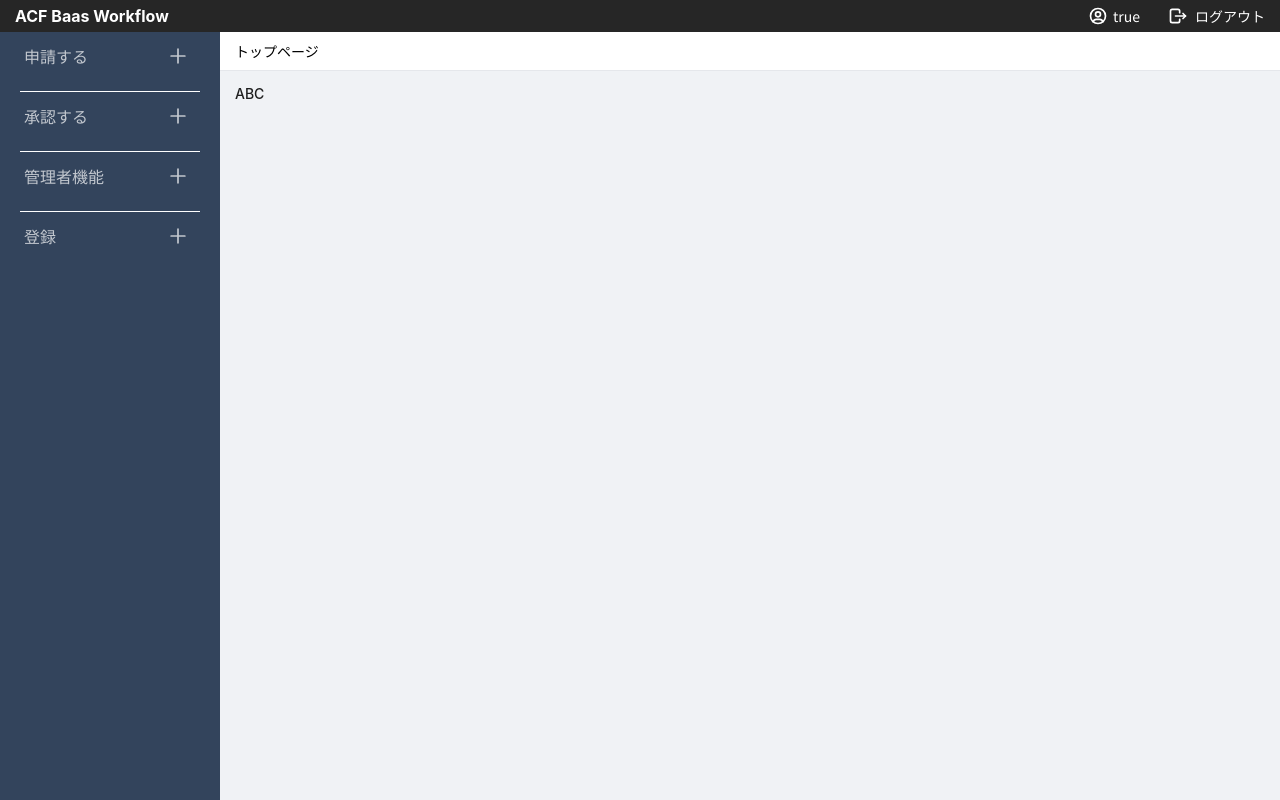
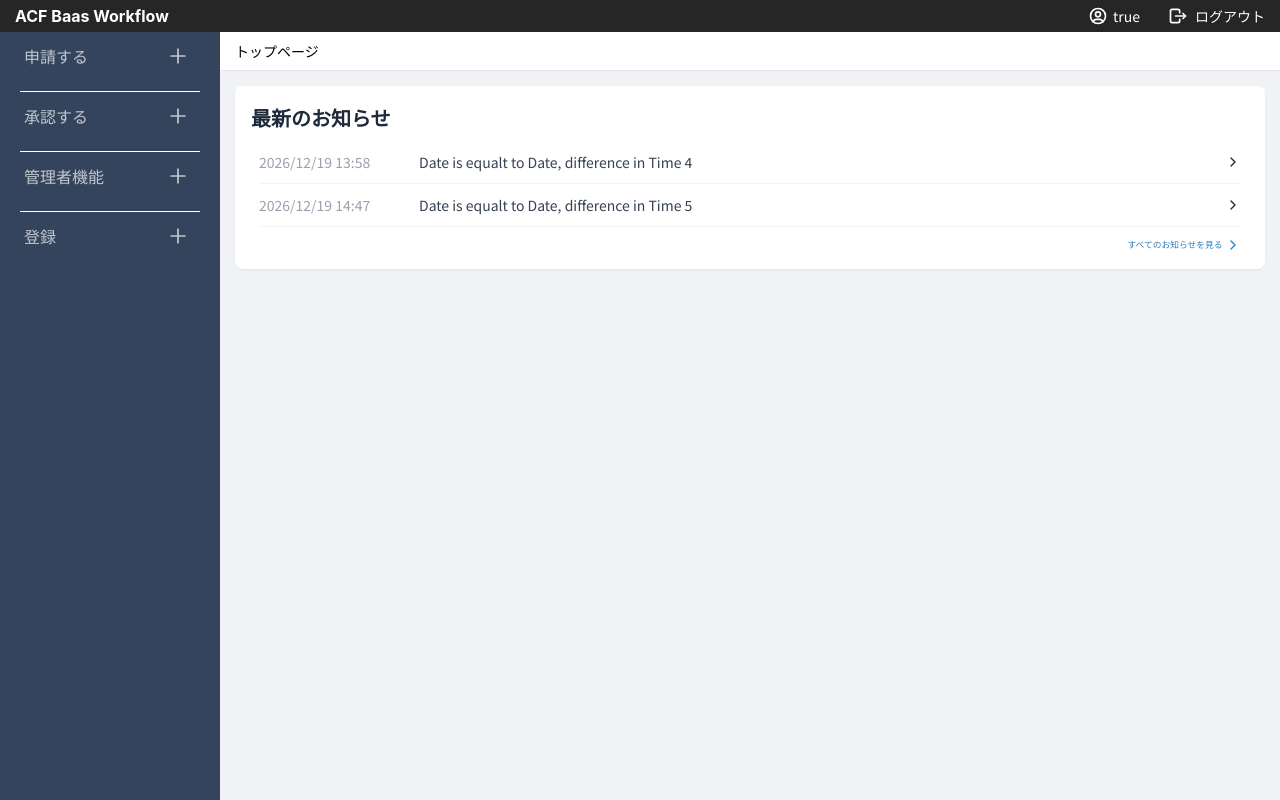
Before and after one commit to tutaiyb04/demo-login, a Vue app in the folder frontend/: page /wf-tops in a window 1280 px wide. Built offline with nearby package versions, Linux system fonts and the light colour scheme; sample sign-in values are in the browser's storage.

Commit message:
ui TopView

```diff
--- a/frontend/src/layouts/AdminLayout.vue
+++ b/frontend/src/layouts/AdminLayout.vue
@@ -249,7 +249,7 @@ const navigateTo = (path: string) => {
               <RouterLink
                 v-if="!isTopPage"
                 to="/wf-tops"
-                class="font-medium text-blue-600 hover:text-blue-500"
+                class="font-medium !text-gray-400 hover:!text-gray-400 hover:!bg-white"
               >
                 トップページ
               </RouterLink>
--- a/frontend/src/router/routesList.ts
+++ b/frontend/src/router/routesList.ts
@@ -12,6 +12,7 @@ import UserManagementView from "@/views/management/UserManagementView.vue";
 import ApplyRouteListView from "@/views/register/ApplyRouteListView.vue";
 import FilesView from "@/views/register/FilesView.vue";
 import LatestNewsView from "@/views/register/LatestNewsView.vue";
+import NewsDetailView from "@/views/register/NewsDetailView.vue";
 import TopView from "@/views/TopView.vue";
 import UserView from "@/views/UserView.vue";
 import type { RouteRecordRaw } from "vue-router";
@@ -194,4 +195,15 @@ export const routesList: RouteRecordRaw[] = [
       parentKey: "register_menu",
     },
   },
+  {
+    path: "/latest-news/:id",
+    name: "news-detail",
+    component: NewsDetailView,
+    meta: {
+      title: "お知らせ詳細",
+      layoutType: "admin",
+      requiresAuth: true,
+      parentKey: "register_menu",
+    },
+  },
 ];
--- a/frontend/src/views/TopView.vue
+++ b/frontend/src/views/TopView.vue
@@ -1,4 +1,103 @@
-<script setup lang="ts"></script>
+<script setup lang="ts">
+import { useRouter } from "vue-router";
+
+const router = useRouter();
+
+const newList = [
+  {
+    id: 1,
+    date: "2026/12/19 13:58",
+    title: "Date is equalt to Date, difference in Time 4",
+  },
+  {
+    id: 2,
+    date: "2026/12/19 14:47",
+    title: "Date is equalt to Date, difference in Time 5",
+  },
+];
+
+const goToAllNews = () => {
+  router.push("/latest-news");
+};
+
+const goToNewsDetail = (id: number) => {
+  router.push(`/latest-news/${id}`);
+};
+</script>
+
 <template>
-  <h1>ABC</h1>
+  <div class="flex flex-col gap-6 !bg-[#f1f7f7]">
+    <a-card :bordered="false" class="w-full shadow-sm custom-card">
+      <template #title>
+        <span class="text-[2rem] font-blod text-gray-800">最新のお知らせ</span>
+      </template>
+
+      <div class="flex flex-col">
+        <div
+          v-for="news in newList"
+          :key="news.id"
+          class="flex items-center py-4 border-b border-gray-100 cursor-pointer hover:bg-gray-50 transition-colors group"
+          @click="goToNewsDetail(news.id)"
+        >
+          <span class="text-gray-400 text-[1.4rem] w-[160px] shrink-0">{{
+            news.date
+          }}</span>
+          <span class="text-gray-700 text-[1.4rem] flex-1">{{
+            news.title
+          }}</span>
+          <svg
+            xmlns="http://www.w3.org/2000/svg"
+            width="16"
+            height="16"
+            viewBox="0 0 24 24"
+            fill="none"
+            stroke="currentColor"
+            stroke-width="2"
+            stroke-linecap="round"
+            stroke-linejoin="round"
+            class="text-gray-800 group-hover:text-blue-500 transition-colors"
+          >
+            <path d="M9 6l6 6l-6 6" />
+          </svg>
+        </div>
+
+        <div class="flex justify-end mt-4">
+          <div
+            class="flex items-center gap-1 text-[#2c7ebd] hover:text-[#23689b] cursor-pointer text-sm font-medium transition-colors"
+            @click="goToAllNews"
+          >
+            <span>すべてのお知らせを見る</span>
+            <svg
+              xmlns="http://www.w3.org/2000/svg"
+              width="16"
+              height="16"
+              viewBox="0 0 24 24"
+              fill="none"
+              stroke="currentColor"
+              stroke-width="2"
+              stroke-linecap="round"
+              stroke-linejoin="round"
+            >
+              <path d="M9 6l6 6l-6 6" />
+            </svg>
+          </div>
+        </div>
+      </div>
+    </a-card>
+  </div>
 </template>
+
+<style scoped>
+:deep(.custom-card .ant-card-head) {
+  padding: 16px 0 0 0;
+  border-bottom: none;
+}
+
+:deep(.ant-card-head-title) {
+  margin: 0 16px 8px 16px;
+}
+
+:deep(.custom-card .ant-card-body) {
+  padding: 0 24px 16px 24px;
+}
+</style>
--- /dev/null
+++ b/frontend/src/views/register/NewsDetailView.vue
@@ -0,0 +1 @@
+<template><h1>Date is equalt to Date, difference in Time 4</h1></template>
```
